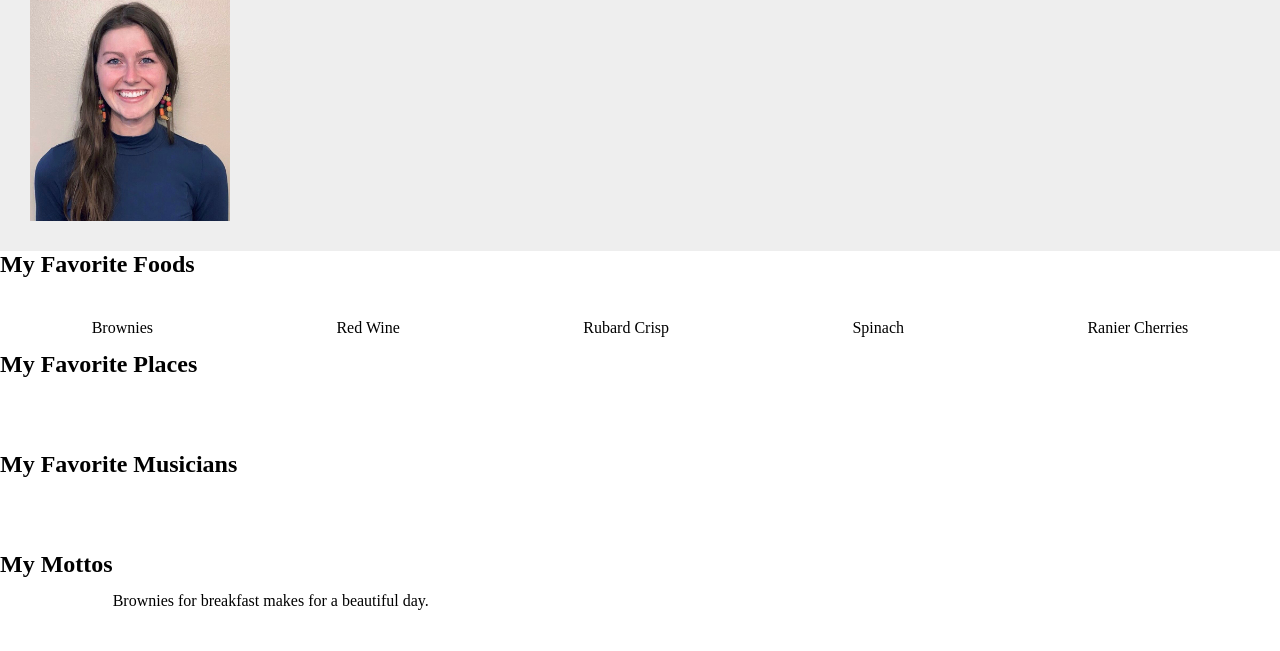
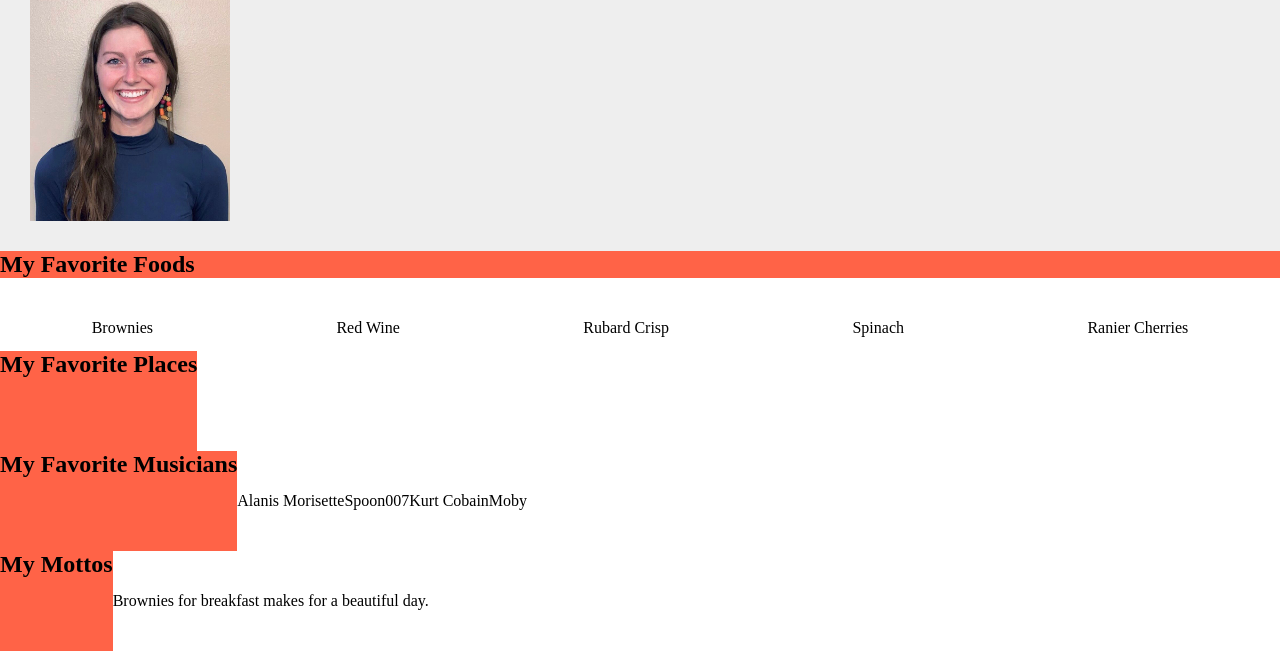
Before and after one commit to gbrogers/deployment-lab, a website: page index.html in a window 1280 px wide. Shown: the part 158-809 px from the top of the page. Drawn offline with Linux system fonts and the light colour scheme.

Commit message:
css test

```diff
--- a/index.html
+++ b/index.html
@@ -22,7 +22,7 @@
     </header>
 
     <section id="fav-foods">
-      <h2>My Favorite Foods</h2>
+      <h2 class="favs">My Favorite Foods</h2>
       <div>
         <ul>
           <li>Brownies</li>
@@ -33,10 +33,21 @@
         </ul>
       </div>
     </section>
-    <section id="fav-places"><h2>My Favorite Places</h2></section>
-    <section id="music"><h2>My Favorite Musicians</h2></section>
+    <section id="fav-places"><h2 class="favs">My Favorite Places</h2></section>
+    <section id="music">
+      <h2 class="favs">My Favorite Musicians</h2>
+      <div>
+        <ul>
+          <li>Alanis Morisette</li>
+          <li>Spoon</li>
+          <li>007</li>
+          <li>Kurt Cobain</li>
+          <li>Moby</li>
+        </ul>
+      </div>
+    </section>
     <section id="mottos">
-      <h2>My Mottos</h2>
+      <h2 class="favs">My Mottos</h2>
       <div>
         <ul>
           <li>Brownies for breakfast makes for a beautiful day.</li>
--- a/server/index.js
+++ b/server/index.js
@@ -4,7 +4,7 @@ const app = express();
 const path = require("path");
 
 app.get("/", (req, res) => {
-  res.sendFile(path.join(__dirname, "../index.html"));
+  res.sendFile(path.join(__dirname));
 });
 
 const port = process.env.PORT || 4005;
--- a/styles.css
+++ b/styles.css
@@ -36,7 +36,9 @@ a:hover {
   height: 100px;
   display: flex;
   flex-direction: column;
-  justify-content: space-between;
+}
+.favs {
+  background-color: tomato;
 }
 #fav-places {
   height: 100px;
```
